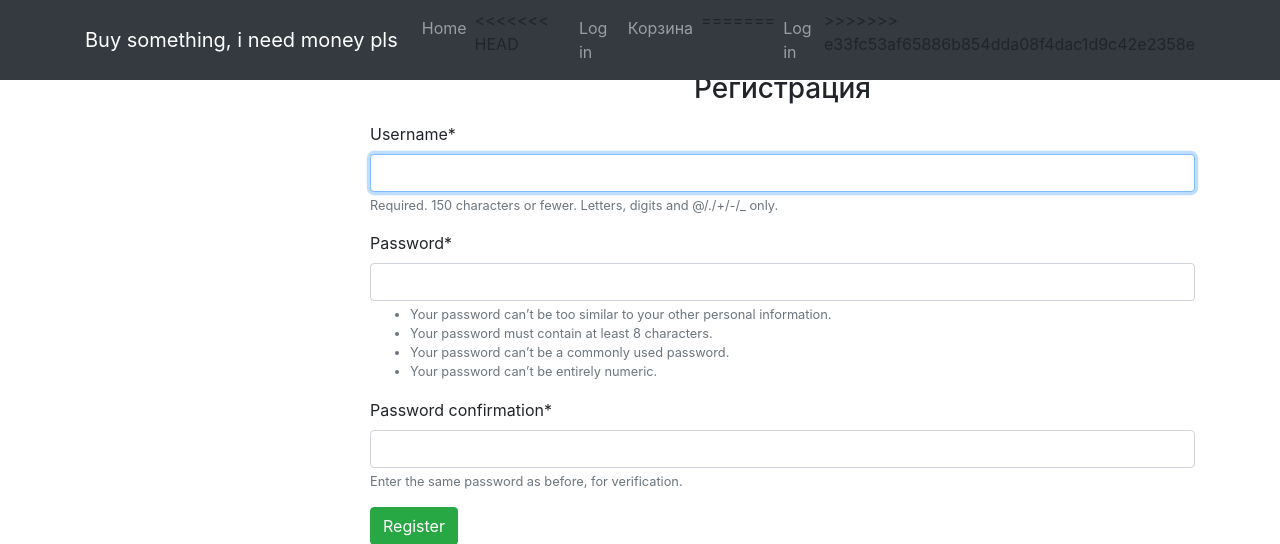
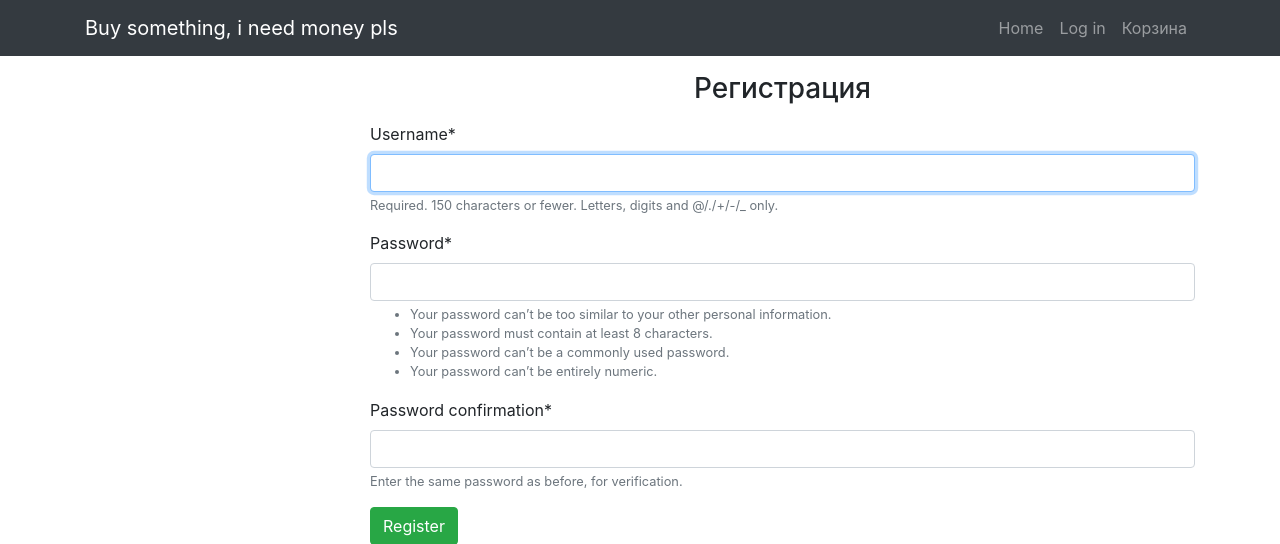
Before and after one commit to wildmaus/shopN, a Django app: page /register/ in a window 1280 px wide. Shown: the top 544 px of the page. Run offline with Django 3.2, Linux system fonts and the light colour scheme; parts of the project's set-up code (start-up, migrations or seed data) failed here and were passed over; some libraries are stand-ins or nearby versions.

Commit message:
sddfxgcvb

```diff
--- a/mainapp/templates/mainapp/base.html
+++ b/mainapp/templates/mainapp/base.html
@@ -36,7 +36,6 @@
                   </li>
             <a class="nav-link" href="{% url 'base' %}">Home</a>
           </li>
-<<<<<<< HEAD
             {% if user.is_authenticated %}
                       <li class="nav-item">
                                     <li class="nav-item">
@@ -52,19 +51,6 @@
           <li class="nav-item">
             <a class="nav-link" href="{% url 'cart' %}">Корзина <span class="badge badge-pill badge-danger">{{ cart.products.count }}</span></a>
           </li>
-=======
-
-                {% if user.is_authenticated %}
-                    <li>
-                    <a class="nav-link" href="{% url 'logout' %}">Log Out
-                        <span class="sr-only">(current)</span></a></li>
-                {% else %}
-                    <li>
-                    <a class="nav-link" href="{% url 'login' %}">Log in
-                        <span class="sr-only">(current)</span>
-                     </a></li>
-                {% endif %}
->>>>>>> e33fc53af65886b854dda08f4dac1d9c42e2358e
         </ul>
       </div>
     </div>
@@ -133,17 +119,10 @@
                 <h4 class="card-title">
                   <a href="{{ product.get_absolute_url }}">{{ product.title }}</a>
                 </h4>
-<<<<<<< HEAD
                 <h5>{{ product.price }} руб.</h5>
                 <a href="{% url 'add_to_cart' ct_model=product.get_model_name slug=product.slug %}">
                   <button class="btn btn-danger">Добавить в корзину</button>
                 </a>
-=======
-                <h5>{{ product.price }}</h5>
-                  <a href="{{ product.get_absolute_url }}">
-                      <button class="btn btn-success">Характеристики</button>
-                  </a>
->>>>>>> e33fc53af65886b854dda08f4dac1d9c42e2358e
               </div>
             </div>
           </div>
--- a/mainapp/templates/mainapp/product_detail.html
+++ b/mainapp/templates/mainapp/product_detail.html
@@ -17,10 +17,7 @@
         <p>Цена: {{ product.price }} руб.</p>
         <p>Описание: {{ product.description }}</p>
         <hr>
-<<<<<<< HEAD
         <a href="{% url 'add_to_cart' ct_model=product.get_model_name slug=product.slug %}"><button class="btn btn-danger">Добавить в корзину</button></a>
-=======
->>>>>>> e33fc53af65886b854dda08f4dac1d9c42e2358e
     </div>
     <p class="mt-4">Характеристики:</p>
 
--- a/mainapp/urls.py
+++ b/mainapp/urls.py
@@ -18,7 +18,6 @@ urlpatterns = [
     path('', BaseView.as_view(), name='base'),
     path('products/<str:ct_model>/<str:slug>/', ProductDetailView.as_view(), name='product_detail'),
     path('category/<str:slug>/', CategoryDetailView.as_view(), name='category_detail'),
-<<<<<<< HEAD
     path('cart/', CartView.as_view(), name='cart'),
     path('add-to-cart/<str:ct_model>/<str:slug>/', AddToCartView.as_view(), name='add_to_cart'),
     path('remove-from-cart/<str:ct_model>/<str:slug>/', DeleteFromCartView.as_view(), name='delete_from_cart'),
@@ -26,13 +25,4 @@ urlpatterns = [
     path('checkout/', CheckoutView.as_view(), name='checkout'),
     path('make-order/', MakeOrderView.as_view(), name='make_order'),
     path('profile/', ProfileView.as_view(), name='profile')
-=======
-    #path('cart/', CartView.as_view(), name='cart'),
-    #path('add-to-cart/<str:ct_model>/<str:slug>', AddToCartView.as_view(), name='add_to_cart'),
-    #path('remove-from-cart/<str:ct_model>/<str:slug>', DeleteFromCartView.as_view(), name='remove_from_cart'),
-    #path('change-quantity/<str:ct_model>/<str:slug>', ChangeQuantityView.as_view(), name='change_quantity'),
-    #path('checkout/', CheckoutView.as_view(), name='checkout'),
-    #path('make-order/', MakeOrderView.as_view(), name='make_order'),
-    #path('profile/', ProfileView.as_view(), name='profile')
->>>>>>> e33fc53af65886b854dda08f4dac1d9c42e2358e
 ]
--- a/mainapp/views.py
+++ b/mainapp/views.py
@@ -11,12 +11,8 @@ from .forms import OrderForm
 from .utils import recalc_cart
 
 
-<<<<<<< HEAD
+
 class BaseView(CartMixin, View):
-=======
-# Create your views here.
-class HomeView(View):
->>>>>>> e33fc53af65886b854dda08f4dac1d9c42e2358e
 
     def get(self, request, *args, **kwargs):
         categories = Category.objects.get_categories_for_left_sidebar()
```
Also changed, not shown: mainapp/templates/mainapp/category_detail.html (+0 -21 lines).
